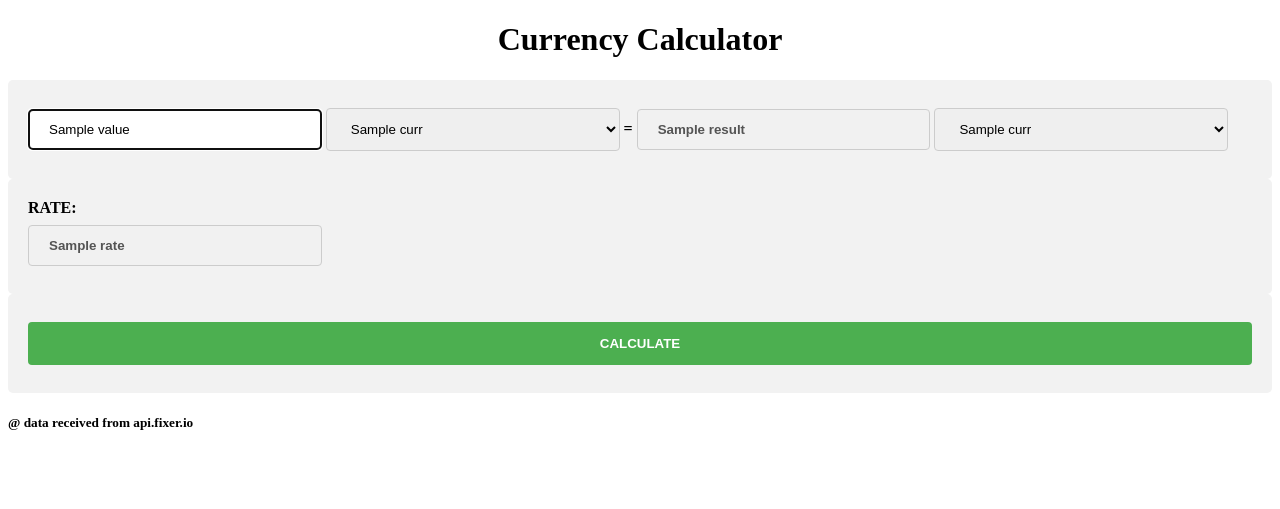
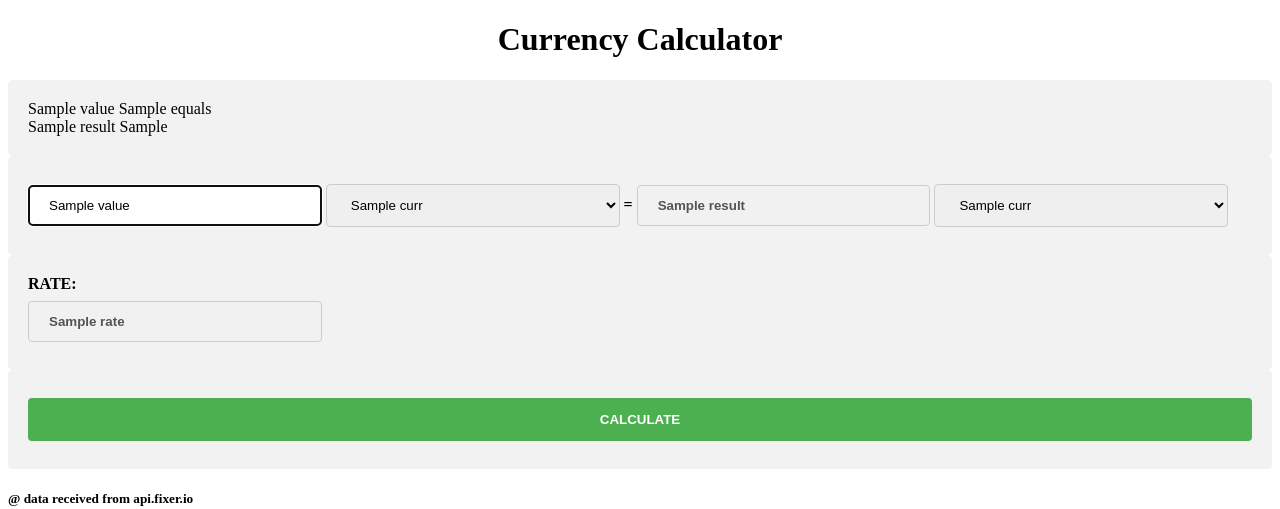
Before and after one commit to amdomanska/CurrencyCalc, a Node server app: template views/mainView.ejs in a window 1280 px wide. Shown: the top 509 px of the page. Run offline with Node 20, Linux system fonts and the light colour scheme; the template is opened without the code that fills it: most values are stand-ins (such as "Sample title", 1, 10 or a date in 2020).

Commit message:
text in mainView added

```diff
--- a/views/mainView.ejs
+++ b/views/mainView.ejs
@@ -9,6 +9,13 @@
     <h1>Currency Calculator</h1>
 
     <form action="/main/calc" method="post">
+      <div>
+        <% if (value !== 0) { %>
+          <%= value %> <%= currA %> equals
+          <br>
+          <%= result %> <%= currB %>
+        <% } %>
+      </div>
       <div>
         <input type="text" name="value" id="value" value = "<%= value === 0 ? 1 : value %>" class="form-control" autofocus/>
         <select name="currA" id="currA">
```
